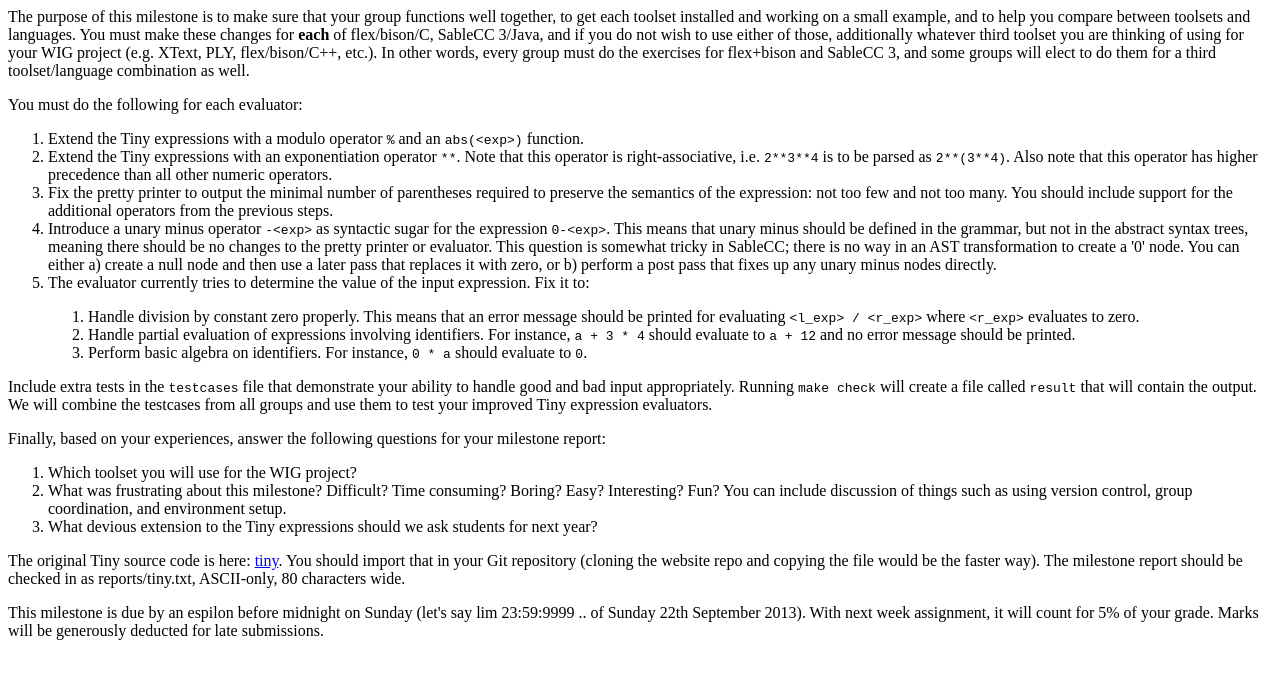
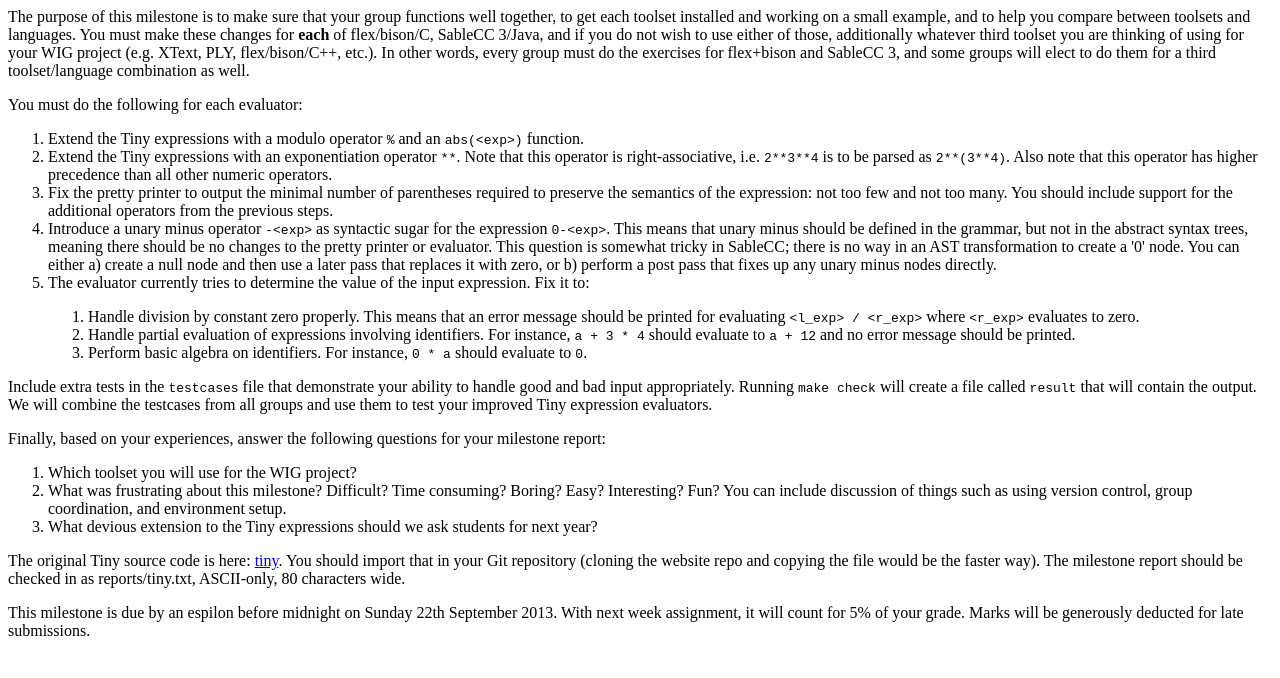
Before and after one commit to mcgill-comp520-2013/mcgill-comp520-2013.github.io, a plain HTML site: page tiny.html in a window 1280 px wide. Drawn offline with Linux system fonts and the light colour scheme.

Commit message:
small fix

```diff
--- a/tiny.html
+++ b/tiny.html
@@ -89,7 +89,8 @@ coordination, and environment setup.
 students for next year?
 </ol>
 
-The original Tiny source code is here: <a href="http://github.com/mcgill-comp520-2013/mcgill-comp520-2013.github.io/tree/master/tiny/">tiny</a>.
+The original Tiny source code is here:
+<a href="http://github.com/mcgill-comp520-2013/mcgill-comp520-2013.github.io/tree/master/tiny/">tiny</a>.
 You should import that in your Git repository (cloning the website repo
 and copying the file would be the faster way).
 
@@ -97,9 +98,7 @@ The milestone report should be checked in as
 reports/tiny.txt, ASCII-only, 80 characters wide.
 
 <p>
-This milestone is due by an espilon before midnight on Sunday
-(let's say lim 23:59:9999 .. of Sunday 22th September 2013).
+This milestone is due by an espilon before midnight on Sunday 22th September 2013.
 With next week assignment, it will count
 for 5% of your grade. Marks will be
 generously deducted for late submissions.
-<p>
```
